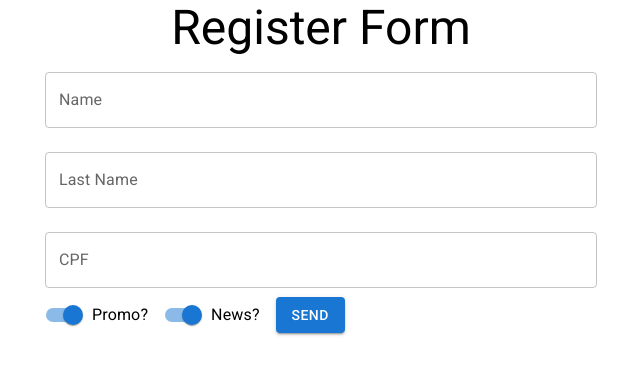
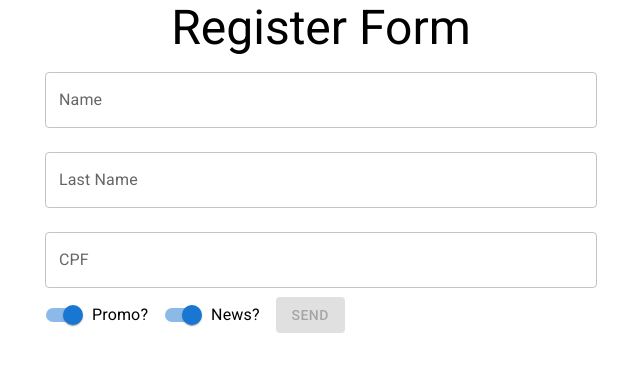
Before and after one commit to albertojuniorhc/react-function-components-alura-course, a React (Create React App) app in the folder register-form/: page / in a window 1280 px wide. Shown: the top 374 px of the page, without its empty margins (319-959 px from the left). Built offline with nearby package versions, Linux system fonts and the light colour scheme.

Commit message:
fixed func validationForm (#5)

```diff
--- a/register-form/src/components/RegisterForm/RegisterForm.jsx
+++ b/register-form/src/components/RegisterForm/RegisterForm.jsx
@@ -1,6 +1,6 @@
 import React, { useState } from "react";
 import { Button, TextField, Switch, FormControlLabel } from "@mui/material";
-// import { useEffect } from "react";
+import { useEffect } from "react";
 
 function RegisterForm({
   submitForm,
@@ -13,20 +13,33 @@ function RegisterForm({
   const [cpf, setCpf] = useState("");
   const [promo, setPromo] = useState(true);
   const [news, setNews] = useState(true);
+  const [isFormValid, setIsFormValid] = useState(false);
   const [errors, setErrors] = useState({
     cpf: { isValid: true, text: "" },
     name: { isValid: true, text: "" },
     lastName: { isValid: true, text: "" },
   });
 
-  const validation = (field, func) => {
+  const validationField = (field, func) => {
     const fieldValidation = func(field.value);
-    setErrors({ ...errors, [field.id]: fieldValidation });
+    const errorsTemp = { ...errors, [field.id]: fieldValidation };
+    setErrors(errorsTemp);
+    validationForm(errorsTemp);
   };
 
   // useEffect(() => {
-  //   console.log("*****", errors);
-  // }, [errors]);
+  //   console.log("isFormValid", isFormValid);
+  // }, [isFormValid]);
+
+  const validationForm = (obj) => {
+    let control = 0;
+    for (let [key, value] of Object.entries(obj)) {
+      if (value.isValid === false) {
+        control++;
+      }
+    }
+    control > 0 ? setIsFormValid(false) : setIsFormValid(true);
+  };
 
   return (
     <form
@@ -41,7 +54,7 @@ function RegisterForm({
           setName(event.target.value);
         }}
         onBlur={(event) => {
-          validation(event.target, isNameValid);
+          validationField(event.target, isNameValid);
         }}
         error={!errors.name.isValid}
         helperText={errors.name.text}
@@ -57,7 +70,7 @@ function RegisterForm({
           setLastName(event.target.value);
         }}
         onBlur={(event) => {
-          validation(event.target, isLastNameValid);
+          validationField(event.target, isLastNameValid);
         }}
         error={!errors.lastName.isValid}
         helperText={errors.lastName.text}
@@ -66,8 +79,6 @@ function RegisterForm({
         variant="outlined"
         fullWidth
         margin="normal"
-
-
       />
       <TextField
         value={cpf}
@@ -77,7 +88,7 @@ function RegisterForm({
         id="cpf"
         label="CPF"
         onBlur={(event) => {
-          validation(event.target, isCPFValid);
+          validationField(event.target, isCPFValid);
         }}
         error={!errors.cpf.isValid}
         helperText={errors.cpf.text}
@@ -114,7 +125,12 @@ function RegisterForm({
         }
       />
 
-      <Button variant="contained" color="primary" type="submit">
+      <Button
+        disabled={!isFormValid}
+        variant="contained"
+        color="primary"
+        type="submit"
+      >
         Send
       </Button>
     </form>
```
